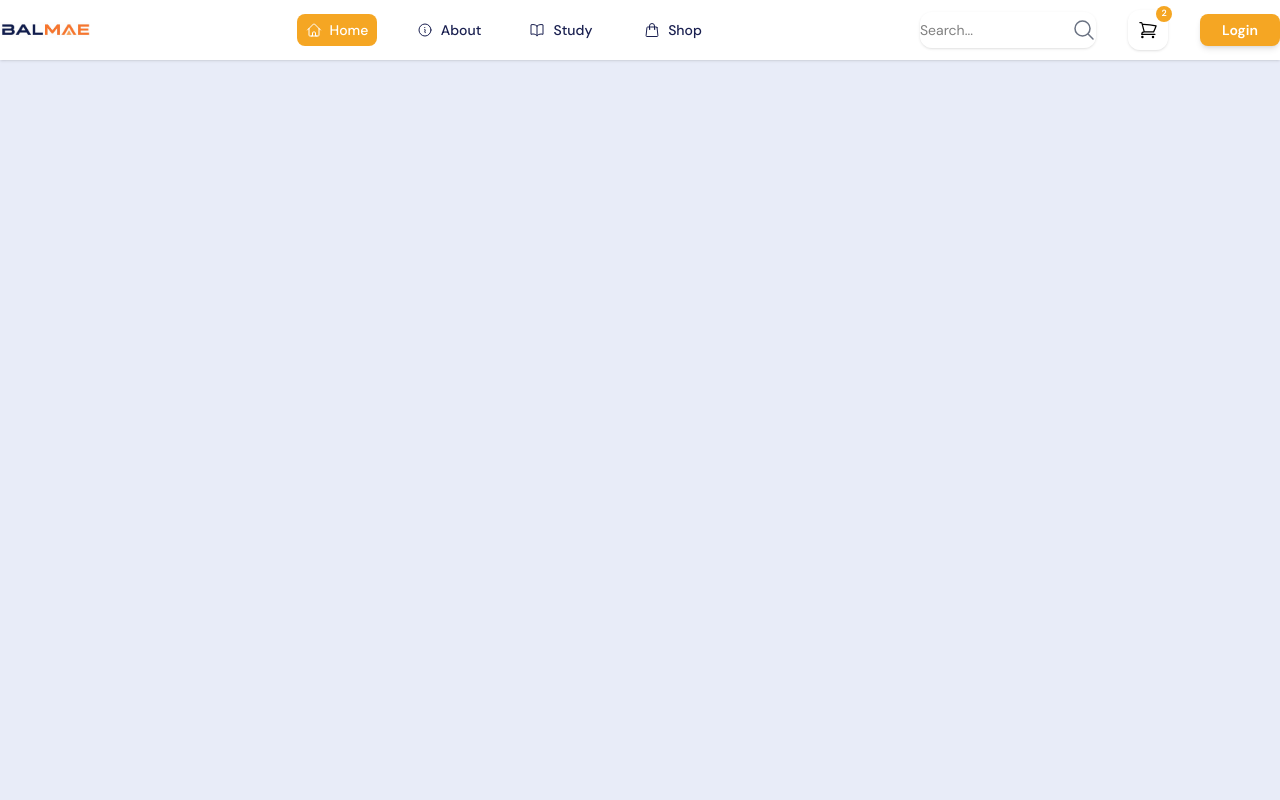
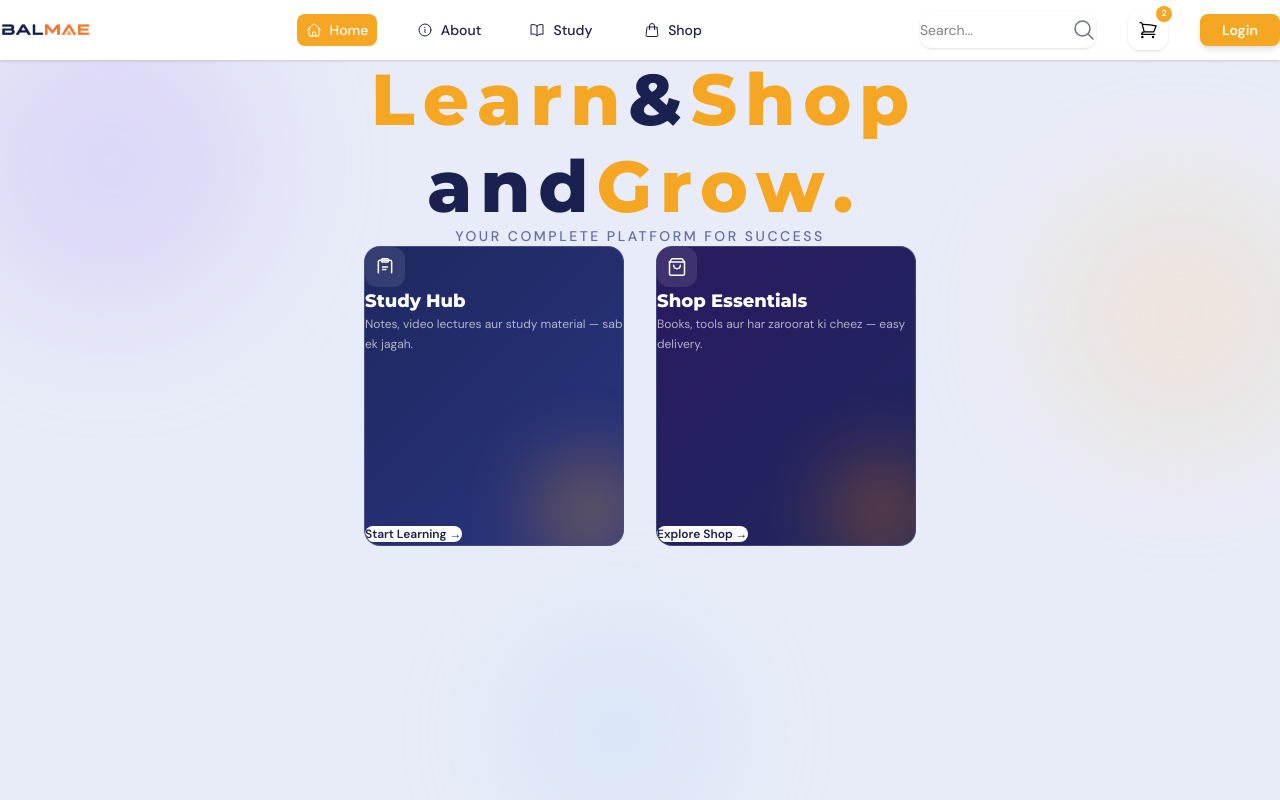
Before and after one commit to adityamishra009/Balmae, a Next.js app: page / in a window 1280 px wide. Built offline with nearby package versions, Linux system fonts and the light colour scheme.

Commit message:
home page created

```diff
--- a/app/globals.css
+++ b/app/globals.css
@@ -22,3 +22,21 @@ body {
   font-family: var(--font-body);
   background-color: var(--color-background);
 }
+
+
+@keyframes float1 {
+  0%, 100% { transform: translate(0, 0); }
+  50% { transform: translate(20px, 30px); }
+}
+@keyframes float2 {
+  0%, 100% { transform: translate(0, 0); }
+  50% { transform: translate(-25px, 20px); }
+}
+@keyframes float3 {
+  0%, 100% { transform: translate(0, 0); }
+  50% { transform: translate(15px, -20px); }
+}
+@keyframes fadeUp {
+  from { opacity: 0; transform: translateY(10px); }
+  to { opacity: 1; transform: translateY(0); }
+}
--- a/app/login/page.tsx
+++ b/app/login/page.tsx
@@ -39,7 +39,7 @@ export default function LoginPage() {
         <div className="relative">
           <input
             type={showPassword ? "text" : "password"}
-            placeholder="••••••••"
+            placeholder="Enter password"
             className="w-full h-11 px-4 pr-11 rounded-xl border border-gray-500 text-sm outline-none focus:border-primary focus:ring-2 focus:ring-primary/10 transition-all"
           />
           <button
@@ -66,8 +66,7 @@ export default function LoginPage() {
       <div className="w-full max-w-sm">
         <button
           type="submit"
-          className="w-full h-11 bg-primary hover:bg-primary-dark text-white font-semibold text-sm rounded-xl transition-all duration-200 shadow-md hover:-translate-y-0.5 hover:shadow-lg cursor-pointer"
-        >
+          className="w-full h-11 bg-primary hover:bg-primary-dark text-white font-semibold text-sm rounded-xl transition-all duration-200 shadow-md hover:-translate-y-0.5 hover:shadow-lg cursor-pointer">
           Login
         </button>
       </div>
--- a/app/page.tsx
+++ b/app/page.tsx
@@ -1,10 +1,147 @@
-import Image from "next/image";
+"use client";
+
+import { useEffect, useRef } from "react";
 import Navbar from "@/components/Navbar/Navbar";
+import Link from "next/link";
+
+const words = [
+  { text: "Learn", color: "text-primary", line: 1 },
+  { text: "&", color: "text-secondary", line: 1 },
+  { text: "Shop", color: "text-primary", line: 1 },
+  { text: "and", color: "text-secondary", line: 2 },
+  { text: "Grow.", color: "text-primary", line: 2 },
+];
 
 export default function Home() {
+  const charsRef = useRef<HTMLSpanElement[]>([]);
+
+  useEffect(() => {
+    let delay = 100;
+    charsRef.current.forEach((char) => {
+      if (!char) return;
+      setTimeout(() => {
+        char.style.opacity = "1";
+        char.style.transform = "translateY(0) rotate(0deg)";
+      }, delay);
+      delay += 45;
+    });
+  }, []);
+
+  let charIndex = 0;
+
   return (
-    <>
+    <main className="min-h-screen bg-background flex flex-col overflow-hidden">
       <Navbar />
-    </>
+
+      <section className="relative flex-1 flex flex-col items-center justify-start pt-24 px-6 overflow-hidden">
+
+        {/* Orbs */}
+        <div className="absolute w-[320px] h-[320px] rounded-full bg-[#c5b8f8] blur-[60px] opacity-35 -top-20 -left-16 pointer-events-none" style={{animation:'float1 8s ease-in-out infinite'}} />
+        <div className="absolute w-[280px] h-[280px] rounded-full bg-[#f8d8b0] blur-[60px] opacity-35 top-24 -right-16 pointer-events-none" style={{animation:'float2 10s ease-in-out infinite'}} />
+        <div className="absolute w-[200px] h-[200px] rounded-full bg-[#b8d8f8] blur-[60px] opacity-35 -bottom-10 left-[40%] pointer-events-none" style={{animation:'float3 7s ease-in-out infinite'}} />
+
+        {/* Hero Text */}
+        <div className="text-center relative z-10 flex flex-col gap-2 max-w-2xl">
+          {[1, 2].map((line) => (
+            <div key={line} className="flex items-center justify-center gap-2 flex-wrap">
+              {words
+                .filter((w) => w.line === line)
+                .map((word) =>
+                  word.text.split("").map((char, ci) => {
+                    const idx = charIndex++;
+                    return (
+                      <span
+                        key={`${word.text}-${ci}`}
+                        ref={(el) => { if (el) charsRef.current[idx] = el; }}
+                        className={`inline-block font-heading font-black text-[clamp(36px,6vw,72px)] leading-[1.1] ${word.color}`}
+                        style={{
+                          opacity: 0,
+                          transform: "translateY(-50px) rotate(-8deg)",
+                          transition:
+                            "opacity 0.5s cubic-bezier(0.22,1,0.36,1), transform 0.5s cubic-bezier(0.22,1,0.36,1)",
+                        }}
+                      >
+                        {char}
+                      </span>
+                    );
+                  })
+                )}
+            </div>
+          ))}
+        </div>
+
+        {/* Tagline */}
+        <p
+          className="mt-6 text-muted text-sm tracking-[0.18em] uppercase font-medium relative z-10 opacity-0"
+          style={{ animation: "fadeUp 0.8s 1.6s ease forwards" }}
+        >
+          Your complete platform for success
+        </p>
+
+        {/* Cards */}
+        <div
+          className="mt-16 flex flex-col sm:flex-row gap-8 w-full max-w-xl justify-center items-stretch relative z-10 opacity-0"
+          style={{ animation: "fadeUp 0.8s 1.8s ease forwards" }}
+        >
+
+          {/* Study Card */}
+          <Link
+            href="/study"
+            className="w-full sm:w-[260px] h-[300px] rounded-2xl p-6 flex flex-col border border-white/15 relative overflow-hidden transition-all duration-300 hover:-translate-y-2"
+            style={{ background: "linear-gradient(135deg,#1e2860,#2a3580)" }}
+          >
+            <div className="absolute w-[100px] h-[100px] rounded-full bg-[#f5a623] blur-[40px] opacity-40 -bottom-4 -right-4 pointer-events-none" />
+
+            <div className="w-10 h-10 rounded-xl flex items-center justify-center bg-white/10 mb-4">
+              <svg className="w-5 h-5 stroke-white fill-none" strokeWidth={1.8} strokeLinecap="round" strokeLinejoin="round" viewBox="0 0 24 24">
+                <path d="M4 19V6a2 2 0 012-2h12a2 2 0 012 2v13"/>
+                <rect x="8" y="2" width="8" height="4" rx="1"/>
+                <path d="M9 12h6M9 15h4"/>
+              </svg>
+            </div>
+
+            <div className="font-heading font-black text-lg text-white mb-2">Study Hub</div>
+            <div className="text-xs text-white/65 leading-relaxed flex-1">
+              Notes, video lectures aur study material — sab ek jagah.
+            </div>
+
+            <div className="mt-5">
+              <span className="px-5 py-2.5 bg-white text-secondary font-semibold text-xs rounded-xl inline-block">
+                Start Learning →
+              </span>
+            </div>
+          </Link>
+
+          {/* Shop Card */}
+          <Link
+            href="/shop"
+            className="w-full sm:w-[260px] h-[300px] rounded-2xl p-6 flex flex-col border border-white/15 relative overflow-hidden transition-all duration-300 hover:-translate-y-2"
+            style={{ background: "linear-gradient(135deg,#2a1a60,#1e2860)" }}
+          >
+            <div className="absolute w-[100px] h-[100px] rounded-full bg-[#f07800] blur-[40px] opacity-40 -bottom-4 -right-4 pointer-events-none" />
+
+            <div className="w-10 h-10 rounded-xl flex items-center justify-center bg-white/10 mb-4">
+              <svg className="w-5 h-5 stroke-white fill-none" strokeWidth={1.8} strokeLinecap="round" strokeLinejoin="round" viewBox="0 0 24 24">
+                <path d="M6 2L3 6v14a2 2 0 002 2h14a2 2 0 002-2V6l-3-4z"/>
+                <line x1="3" y1="6" x2="21" y2="6"/>
+                <path d="M16 10a4 4 0 01-8 0"/>
+              </svg>
+            </div>
+
+            <div className="font-heading font-black text-lg text-white mb-2">Shop Essentials</div>
+            <div className="text-xs text-white/65 leading-relaxed flex-1">
+              Books, tools aur har zaroorat ki cheez — easy delivery.
+            </div>
+
+            <div className="mt-5">
+              <span className="px-5 py-2.5 bg-white text-secondary font-semibold text-xs rounded-xl inline-block">
+                Explore Shop →
+              </span>
+            </div>
+          </Link>
+
+        </div>
+      </section>
+    </main>
   );
 }
```
